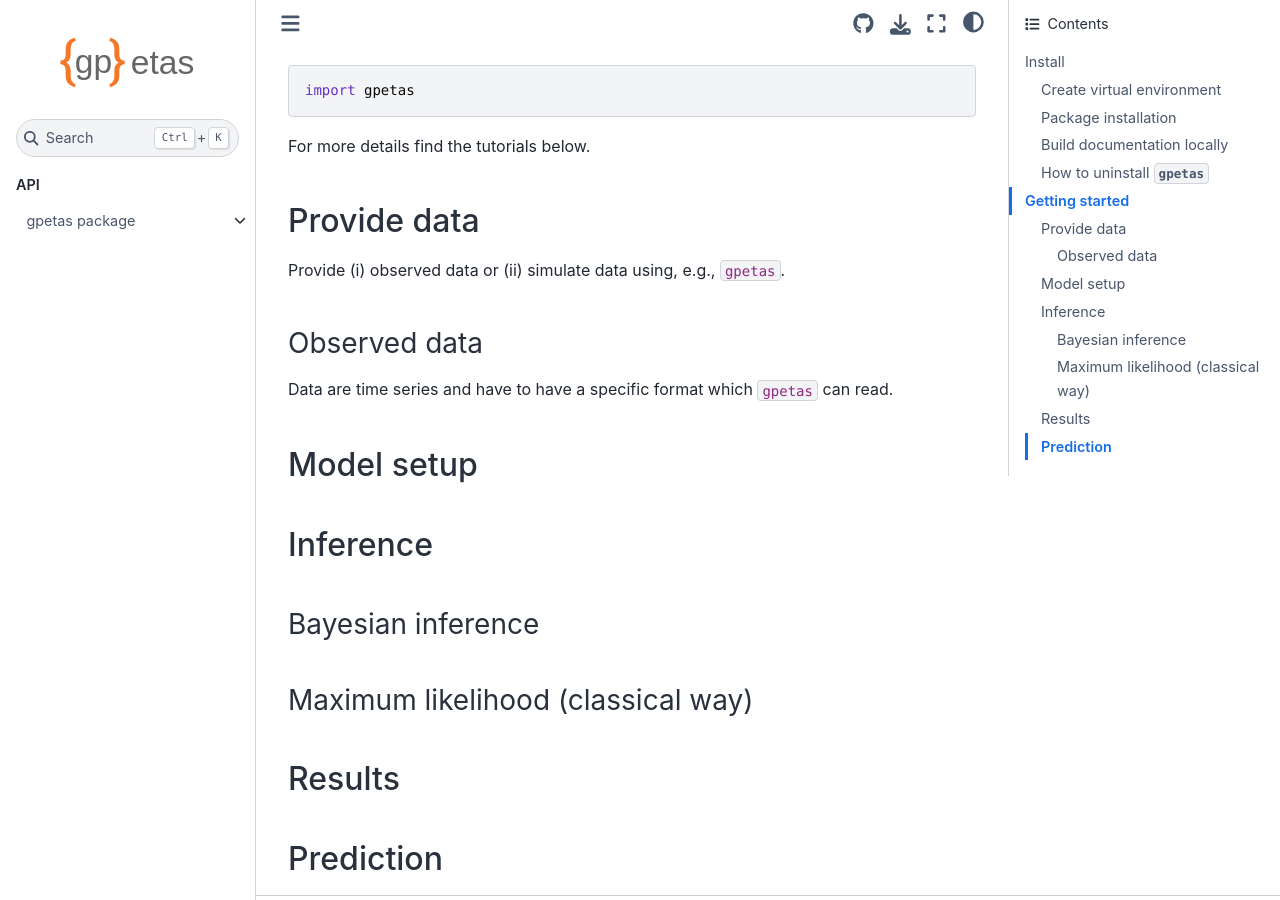
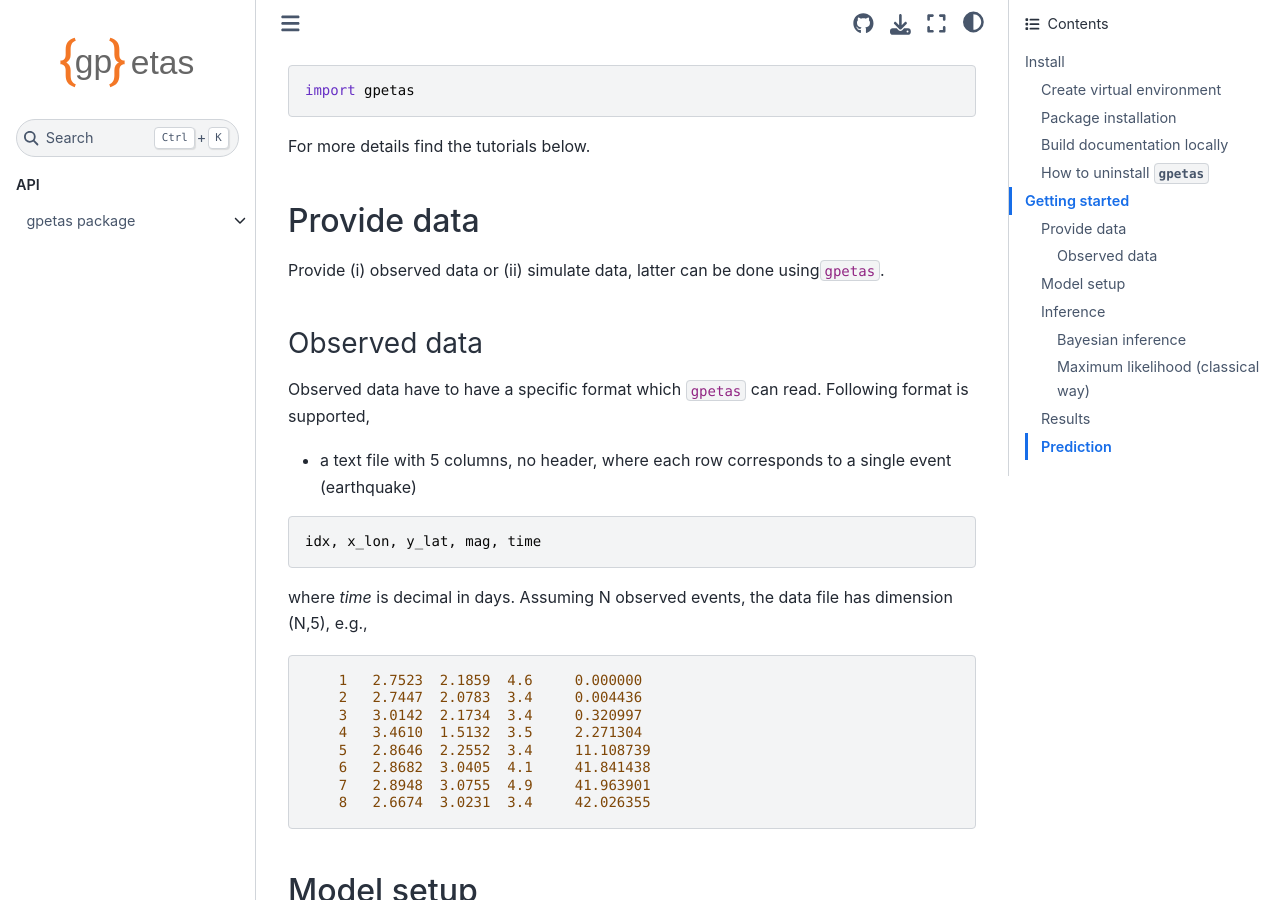
Before and after one commit to chris-molki/gpetas, a Sphinx documentation site: the page built from docs/source/README.md, in a window 1280 px wide and 900 px high, scrolled down 1663 px. Built offline with Sphinx 7.4.7 and the Sphinx Book theme 1.1.4, drawn with Linux system fonts in a browser that asks for light colours.

Commit message:
data model inference

````diff
--- a/docs/source/README.md
+++ b/docs/source/README.md
@@ -71,11 +71,27 @@ For more details find the tutorials below.
 
 ## Provide data
 Provide (i) observed data
-or (ii) simulate data using, e.g., ``gpetas``.
+or (ii) simulate data, latter can be done using``gpetas``.
 
 ### Observed data
-Data are time series and have to have
-a specific format which ``gpetas`` can read.
+
+Observed data have to have a specific format which ``gpetas`` can read.
+Following format is supported,
+* a text file with 5 columns, no header, where each row corresponds to a single event (earthquake)
+```
+idx, x_lon, y_lat, mag, time
+```
+where *time* is decimal in days. Assuming N observed events, the data file has dimension (N,5), e.g.,
+```
+    1	2.7523	2.1859	4.6	0.000000
+    2	2.7447	2.0783	3.4	0.004436
+    3	3.0142	2.1734	3.4	0.320997
+    4	3.4610	1.5132	3.5	2.271304
+    5	2.8646	2.2552	3.4	11.108739
+    6	2.8682	3.0405	4.1	41.841438
+    7	2.8948	3.0755	4.9	41.963901
+    8	2.6674	3.0231	3.4	42.026355
+```
 
 
 
````
